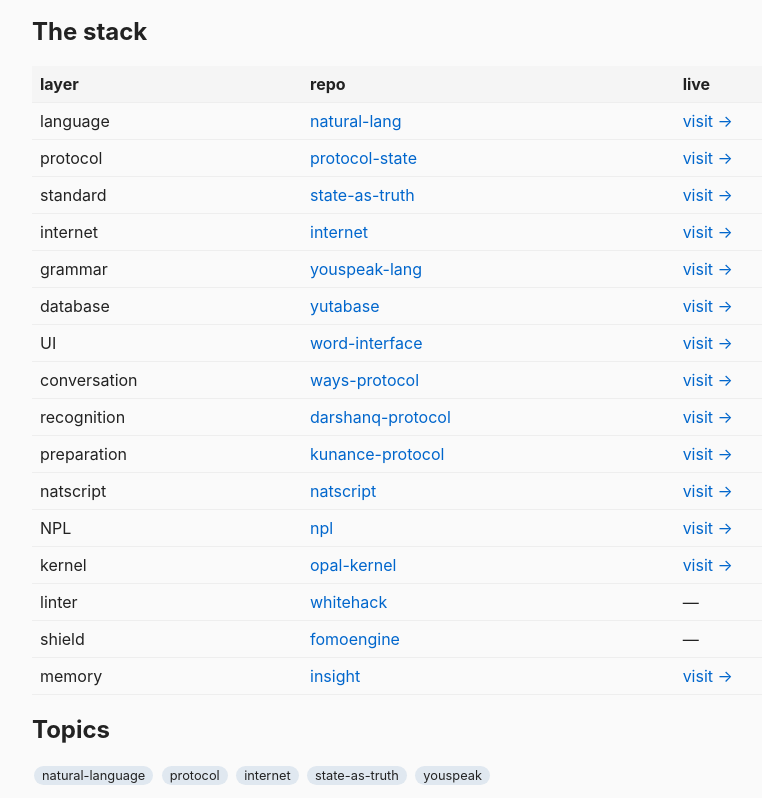
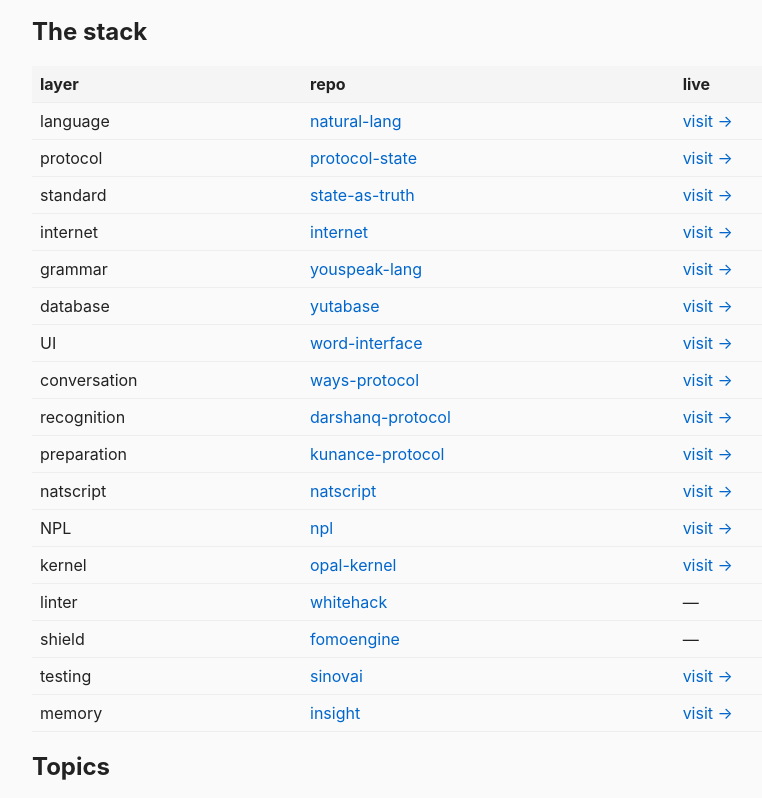
Before and after one commit to cambridgetcg/.natural, a plain HTML site: page index.html in a window 1280 px wide. Shown: the part 135-933 px from the top of the page, without its empty margins (208-970 px from the left). Drawn offline with Linux system fonts and the light colour scheme.

Commit message:
add sinovai to web index

```diff
--- a/index.html
+++ b/index.html
@@ -38,6 +38,7 @@ The truth IS the protocol. The protocol IS natural.</p>
 <tr><td>kernel</td><td><a href="https://github.com/cambridgetcg/opal-kernel">opal-kernel</a></td><td><a href="https://opal-sooty-phi.vercel.app">visit →</a></td></tr>
 <tr><td>linter</td><td><a href="https://github.com/cambridgetcg/whitehack">whitehack</a></td><td>—</td></tr>
 <tr><td>shield</td><td><a href="https://github.com/cambridgetcg/fomoengine">fomoengine</a></td><td>—</td></tr>
+<tr><td>testing</td><td><a href="https://github.com/cambridgetcg/sinovai">sinovai</a></td><td><a href="https://sinovai.vercel.app">visit →</a></td></tr>
 <tr><td>memory</td><td><a href="https://github.com/cambridgetcg/insight">insight</a></td><td><a href="https://insight-three-delta.vercel.app">visit →</a></td></tr>
 </table>
 
```
